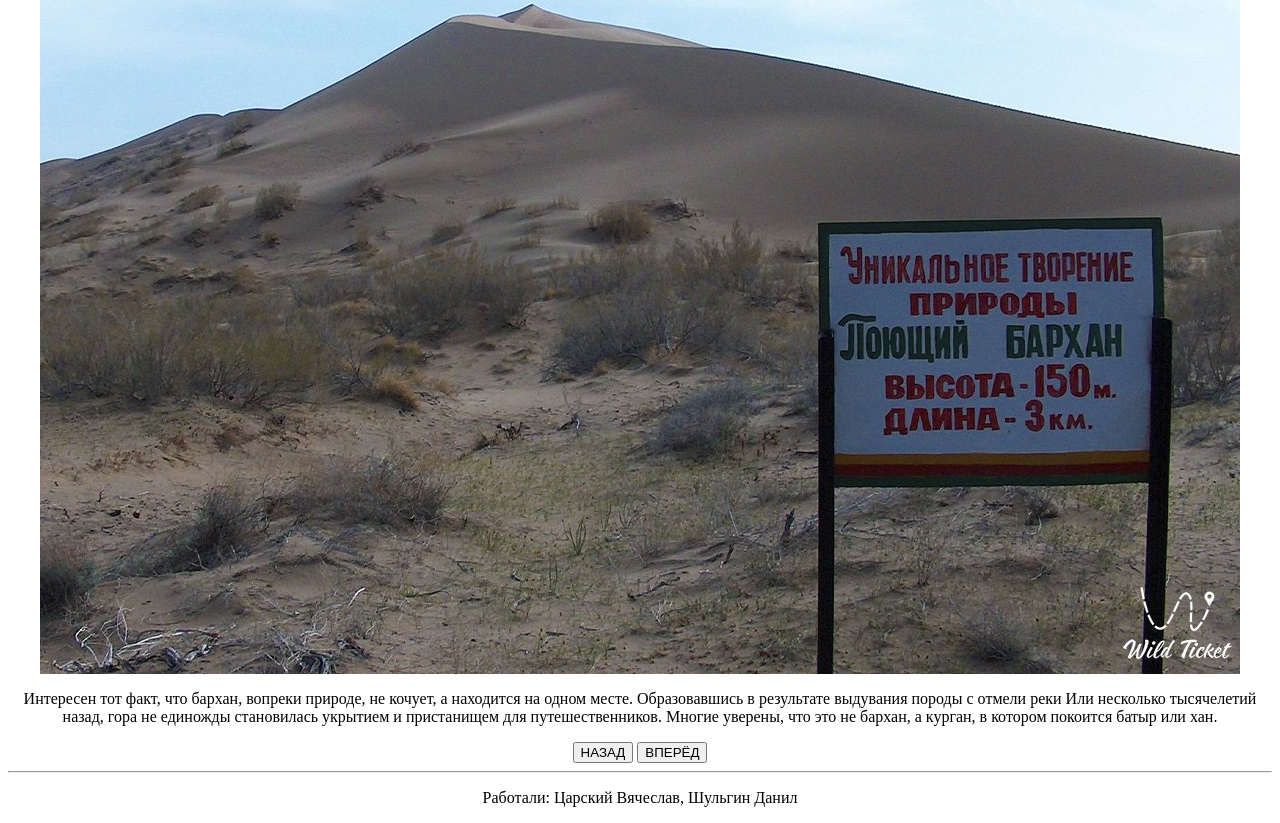
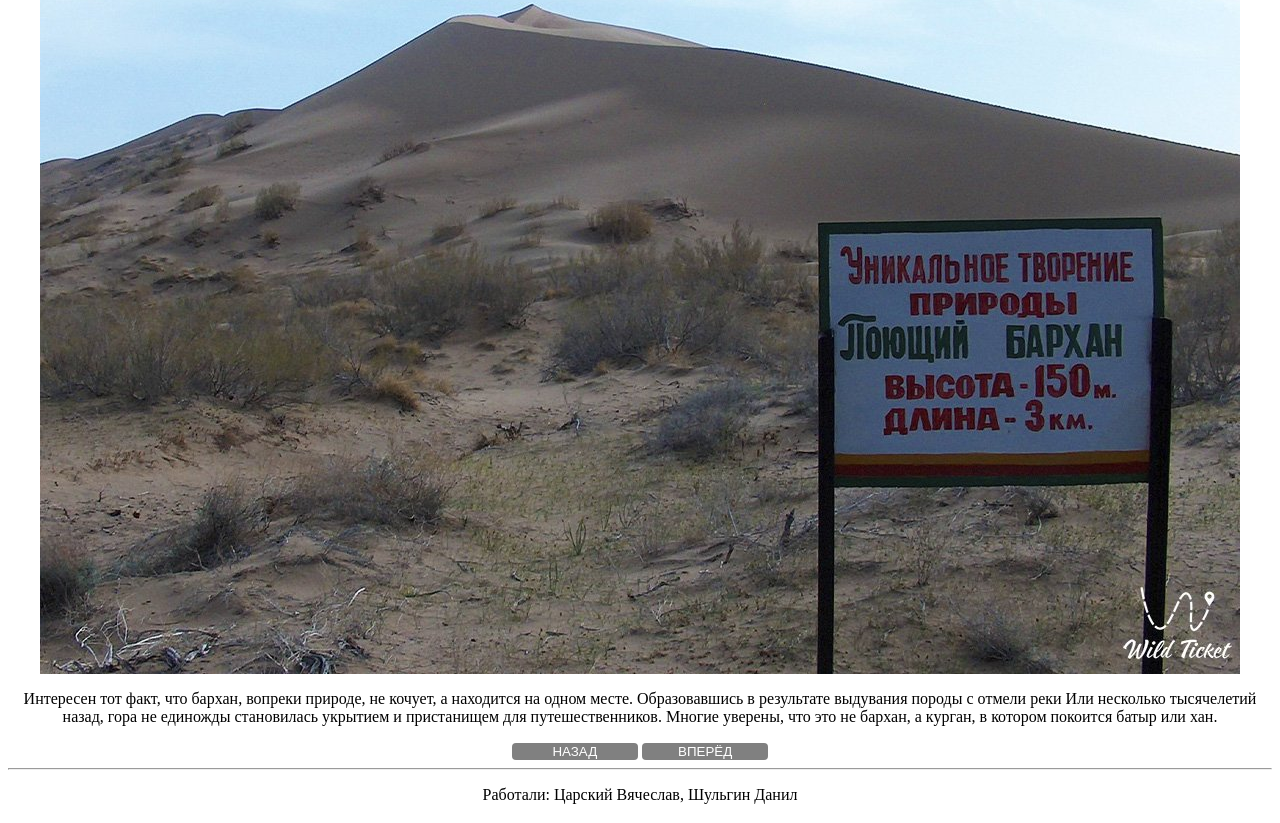
Before and after one commit to Stelaronik/AaMPoK, a plain HTML site: page index.html in a window 1280 px wide. Shown: the part 1377-2200 px from the top of the page. Drawn offline with Linux system fonts and the light colour scheme.

Commit message:
Update index.html

```diff
--- a/index.html
+++ b/index.html
@@ -21,6 +21,16 @@
             max-width: 100%;
             margin: 0 auto;
             display: block;
+        }
+        button {
+            width: 10%;
+            height: 20%;
+
+            background-color: #808080;
+            color: white;
+            border: none;
+            border-radius: 4px;
+            cursor: pointer;
         }
     </style>
 </head>
```
